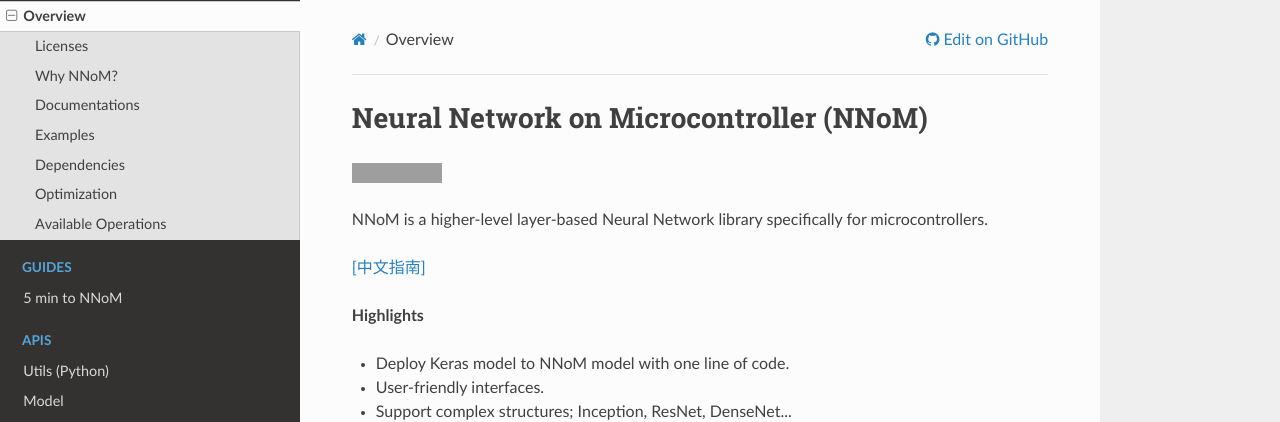
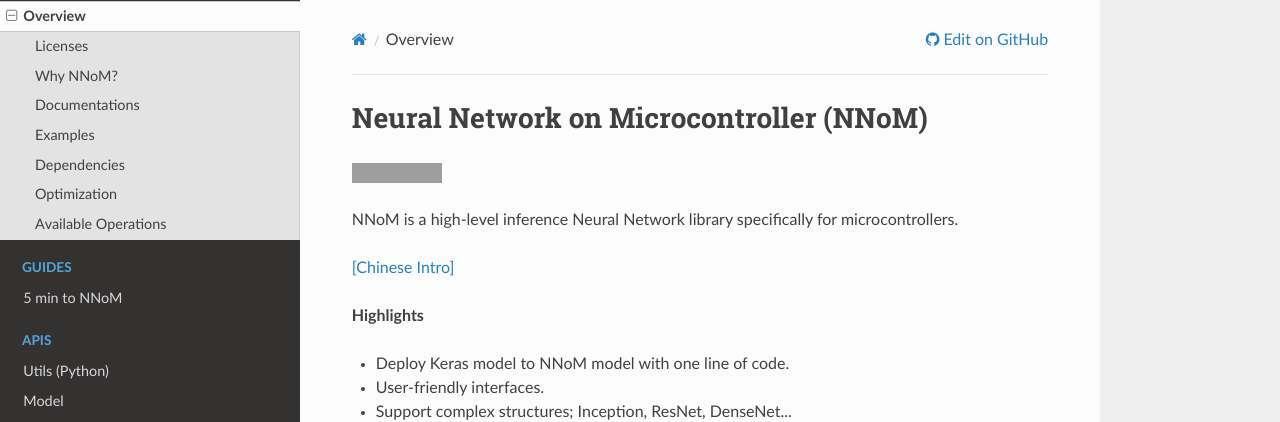
Before and after one commit to majianjia/nnom, an MkDocs documentation site: the page built from docs/index.md, in a window 1280 px wide and 900 px high. Shown: the top 422 px of the window. Built offline with MkDocs 1.6.1, drawn with Linux system fonts in a browser that asks for light colours; nearby versions of some CDN libraries; some of the changed text lies outside the part shown; grey boxes are pictures that could not be loaded.

Commit message:
update intro

```diff
--- a/docs/index.md
+++ b/docs/index.md
@@ -2,9 +2,9 @@
 
 [![Build Status](https://travis-ci.org/majianjia/nnom.svg?branch=master)](https://travis-ci.org/majianjia/nnom)
 
-NNoM is a higher-level layer-based Neural Network library specifically for microcontrollers.
+NNoM is a high-level inference Neural Network library specifically for microcontrollers.
 
-[[中文指南]](rt-thread_guide.md)
+[[Chinese Intro]](rt-thread_guide.md)
 
 **Highlights**
 
@@ -59,9 +59,9 @@
 
 [Porting and optimising Guide](Porting_and_Optimisation_Guide.md)
 
-[RT-Thread Guide(中文指南)](rt-thread_guide.md)
+[RT-Thread Guide(Chinese)](rt-thread_guide.md)
 
-[RT-Thread-MNIST example (中文例子)](example_mnist_simple_cn.md)
+[RT-Thread-MNIST example (Chinese)](example_mnist_simple_cn.md)
 
 ---
 
@@ -115,7 +115,7 @@
 
 **Activations**
 
-Activation can be used by itself as layer, or can be attached to the previous layer as ["actail"](api_activations.md#Activation APIs) to reduce memory cost.
+Activation can be used by itself as layer, or can be attached to the previous layer as ["actail"](docs/A_Temporary_Guide_to_NNoM.md#addictionlly-activation-apis) to reduce memory cost.
 
 | Actrivation | Status |Layer API|Activation API|Comments|
 | ------ |-- |--|--|--|
```
Also changed, not shown: other parts of docs/index.md (+2 -3 lines), README.md (+7 -12 lines).
